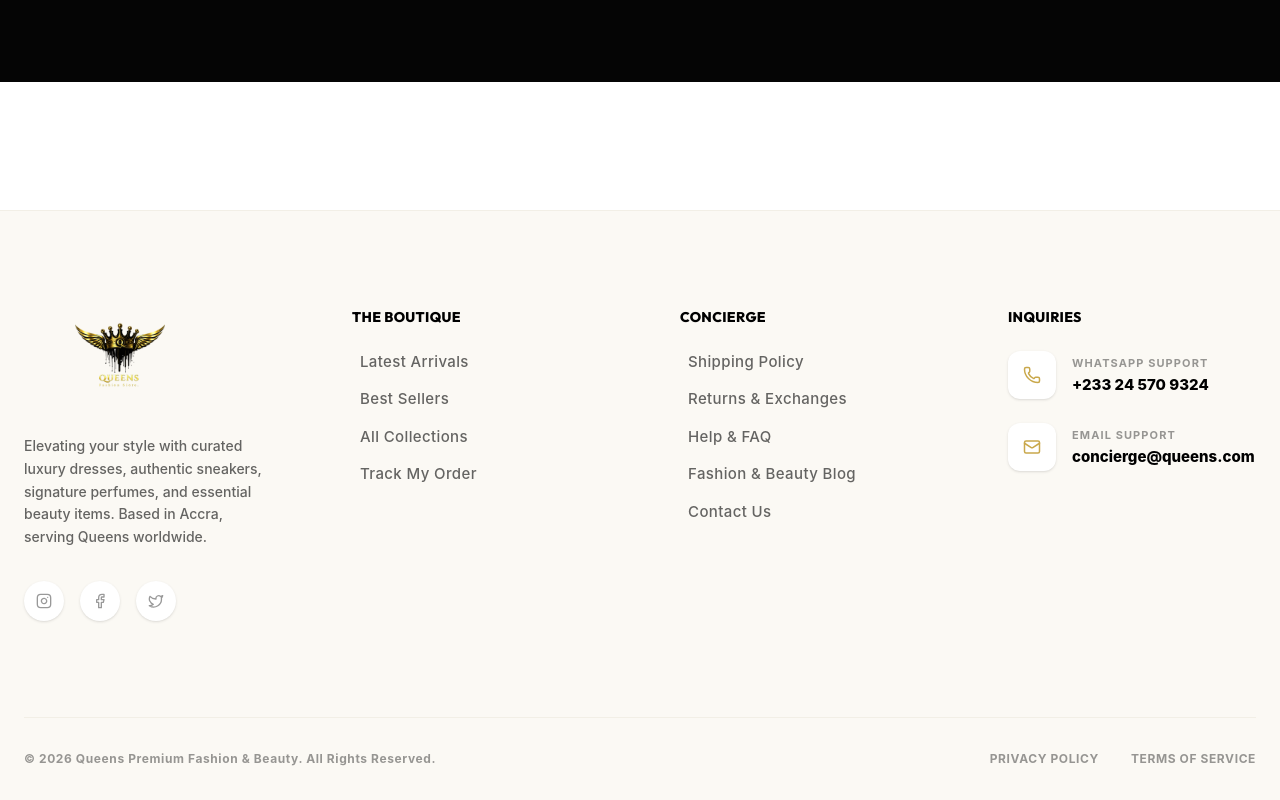
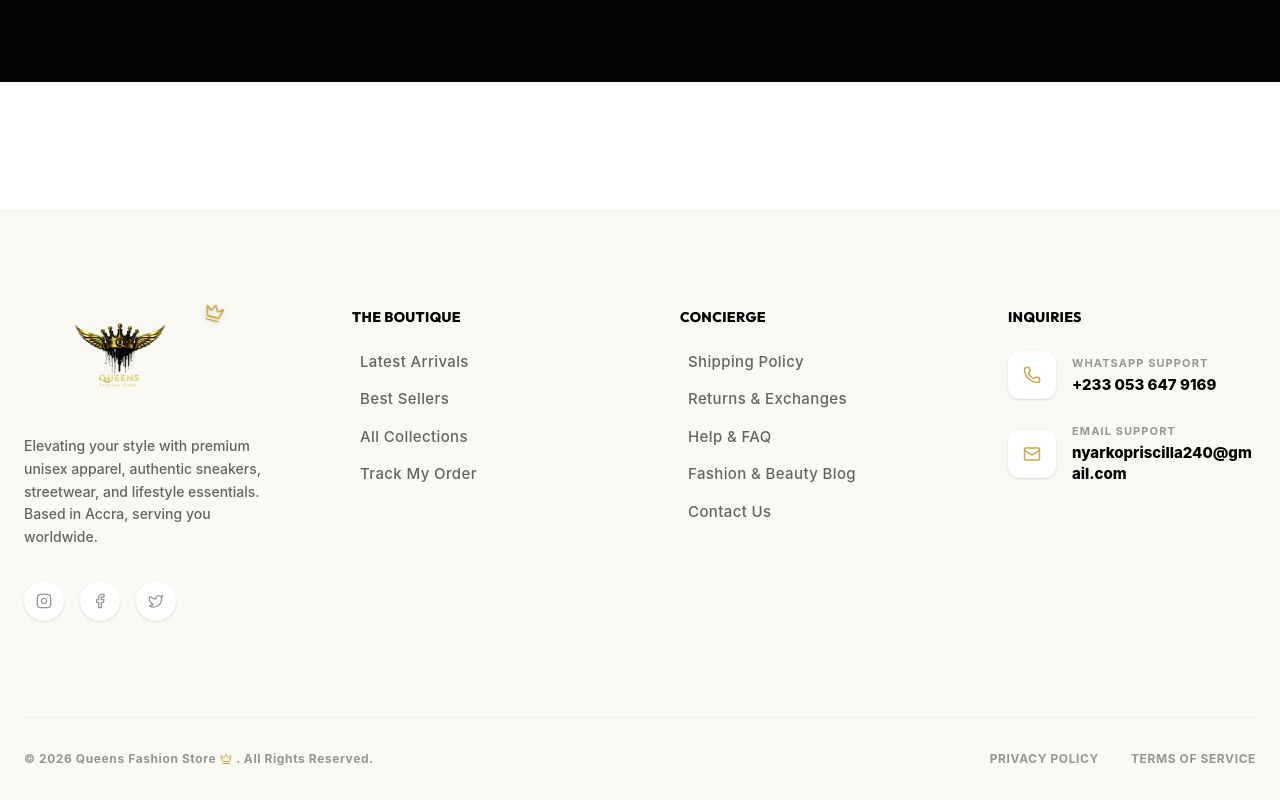
Before and after one commit to nicholas-philip/queens-website, a React (Vite) app in the folder buyers/frontend/: page /payment/success in a window 1280 px wide. Shown: the part 848-1648 px from the top of the page. Built offline with nearby package versions, Linux system fonts and the light colour scheme; no server answers; a web font is replaced by a local one.

Commit message:
Fix paystack redirect URL

```diff
--- a/buyers/frontend/src/components/Footer.jsx
+++ b/buyers/frontend/src/components/Footer.jsx
@@ -5,6 +5,7 @@ import Twitter from 'lucide-react/dist/esm/icons/twitter';
 import FacebookIcon from 'lucide-react/dist/esm/icons/facebook';
 import Mail from 'lucide-react/dist/esm/icons/mail';
 import Phone from 'lucide-react/dist/esm/icons/phone';
+import Crown from 'lucide-react/dist/esm/icons/crown';
 import logo from '../assets/logo.png';
 
 const Footer = () => {
@@ -36,15 +37,16 @@ const Footer = () => {
 
         {/* Brand Identity - full width on mobile */}
         <div className="col-span-2 lg:col-span-1 space-y-5 sm:space-y-8">
-          <Link to="/" className="flex flex-col">
+           <Link to="/" className="flex flex-col">
              <div className="flex items-center group">
-                <div className="w-36 sm:w-48 h-16 sm:h-24 flex items-center justify-center transition-transform group-hover:scale-105 duration-500">
-                   <img src={logo} alt="Queens Luxe Logo" className="w-full h-full object-contain" />
+                <div className="w-36 sm:w-48 h-16 sm:h-24 flex items-center justify-center transition-transform group-hover:scale-105 duration-500 relative">
+                   <img src={logo} alt="Queens Fashion Store Logo" className="w-full h-full object-contain" />
+                   <Crown size={20} className="text-primary absolute -top-1 right-0 md:-right-2 drop-shadow-md rotate-[15deg] group-hover:rotate-0 transition-transform" />
                 </div>
              </div>
            </Link>
            <p className="text-base-content/60 text-sm leading-relaxed max-w-xs font-medium">
-             Elevating your style with curated luxury dresses, authentic sneakers, signature perfumes, and essential beauty items. Based in Accra, serving Queens worldwide.
+             Elevating your style with premium unisex apparel, authentic sneakers, streetwear, and lifestyle essentials. Based in Accra, serving you worldwide.
            </p>
            <div className="flex gap-3 sm:gap-4 text-base-content/40">
              <a href="#" className="w-9 sm:w-10 h-9 sm:h-10 rounded-full bg-base-100 flex items-center justify-center shadow-sm hover:text-primary hover:shadow-md transition-all duration-300 transform hover:-translate-y-1"><Instagram size={16} strokeWidth={2} /></a>
@@ -91,14 +93,14 @@ const Footer = () => {
                 <div className="w-10 sm:w-12 h-10 sm:h-12 bg-base-100 shadow-sm flex items-center justify-center rounded-xl text-primary group-hover:scale-105 transition-transform flex-shrink-0"><Phone size={18} strokeWidth={2} /></div>
                 <div>
                    <p className="text-[10px] sm:text-[11px] font-bold uppercase tracking-widest text-base-content/40 mb-0.5">WhatsApp Support</p>
-                   <p className="text-base-content text-sm sm:text-[15px] font-extrabold">+233 24 570 9324</p>
+                   <p className="text-base-content text-sm sm:text-[15px] font-extrabold">+233 053 647 9169</p>
                 </div>
              </li>
              <li className="flex items-center gap-3 sm:gap-4 group">
                 <div className="w-10 sm:w-12 h-10 sm:h-12 bg-base-100 shadow-sm flex items-center justify-center rounded-xl text-primary group-hover:scale-105 transition-transform flex-shrink-0"><Mail size={18} strokeWidth={2} /></div>
                 <div>
                    <p className="text-[10px] sm:text-[11px] font-bold uppercase tracking-widest text-base-content/40 mb-0.5">Email Support</p>
-                   <p className="text-base-content text-sm sm:text-[15px] font-extrabold break-all">concierge@queens.com</p>
+                   <p className="text-base-content text-sm sm:text-[15px] font-extrabold break-all">nyarkopriscilla240@gmail.com</p>
                 </div>
              </li>
            </ul>
@@ -107,7 +109,7 @@ const Footer = () => {
 
       {/* Copyright Bar */}
       <div className="max-w-[1440px] mx-auto mt-12 sm:mt-20 md:mt-24 pt-6 sm:pt-8 border-t border-base-300 flex flex-col md:flex-row justify-between items-center gap-4 sm:gap-6 text-[11px] sm:text-[12px] font-bold tracking-wider text-base-content/40">
-        <p className="text-center md:text-left">© {currentYear} Queens Premium Fashion & Beauty. All Rights Reserved.</p>
+        <p className="text-center md:text-left flex items-center justify-center md:justify-start gap-1">© {currentYear} Queens Fashion Store <Crown size={12} className="text-primary" />. All Rights Reserved.</p>
         <div className="flex gap-5 sm:gap-8">
            {footerLinks.legal.map(link => (
              <Link key={link.name} to={link.path} className="hover:text-primary transition-colors uppercase">{link.name}</Link>
--- a/buyers/frontend/src/components/Header.jsx
+++ b/buyers/frontend/src/components/Header.jsx
@@ -1,6 +1,6 @@
 import React, { useState, useEffect } from 'react';
 import { Link, useNavigate } from 'react-router-dom';
-import { ShoppingBag, Menu, X, Search, ChevronDown, ChevronRight, User, Heart, Sun, Moon, Star } from 'lucide-react';
+import { ShoppingBag, Menu, X, Search, ChevronDown, ChevronRight, User, Heart, Sun, Moon, Star, Crown } from 'lucide-react';
 import { useQuery } from '@tanstack/react-query';
 import { useCartStore } from '../store/useCartStore';
 import { useWishlistStore } from '../store/useWishlistStore';
@@ -96,7 +96,8 @@ const Header = () => {
             {/* Logo */}
             <Link to="/" className="flex items-center group flex-shrink-0">
                <div className="w-16 h-12 md:w-32 md:h-20 flex items-center justify-center group-hover:drop-shadow-[0_0_15px_rgba(201,168,76,0.4)] group-hover:scale-105 transition-all duration-500 relative">
-                  <img src={logo} alt="Queens Luxe Logo" className="w-full h-full object-contain" />
+                  <img src={logo} alt="Queens Fashion Store Logo" className="w-full h-full object-contain" />
+                  <Crown size={18} className="text-primary absolute -top-1 -right-2 md:-top-2 md:-right-4 drop-shadow-md rotate-[15deg] group-hover:rotate-0 transition-transform" />
                </div>
             </Link>
 
--- a/buyers/frontend/src/pages/About.jsx
+++ b/buyers/frontend/src/pages/About.jsx
@@ -43,8 +43,8 @@ const values = [
   },
   {
     icon: Users,
-    title: 'Built for Queens',
-    desc: 'We celebrate women in all their glory — our catalogue is designed to make every woman feel seen.',
+    title: 'Built for Everyone',
+    desc: 'We celebrate individuality in all its glory — our catalogue is designed to make everyone feel seen and confident.',
   },
 ];
 
@@ -61,10 +61,10 @@ const About = () => {
             <span className="text-[10px] font-black uppercase tracking-[0.35em] text-primary mb-4 block">Our Story</span>
             <h1 className="text-4xl sm:text-5xl md:text-7xl font-black tracking-tight leading-[1.05] mb-6">
               Elevating Style.<br />
-              <span className="text-primary font-serif italic">Empowering Queens.</span>
+              <span className="text-primary font-serif italic">Empowering You.</span>
             </h1>
             <p className="text-neutral-content/60 text-base sm:text-lg md:text-xl font-medium max-w-2xl mx-auto leading-relaxed">
-              We started with a simple belief: every woman deserves to look and feel extraordinary — without compromise.
+              We started with a simple belief: everyone deserves to look and feel extraordinary — without compromise.
             </p>
           </FadeUp>
         </div>
@@ -76,19 +76,19 @@ const About = () => {
           <FadeUp>
             <div className="bg-base-200/40 border border-base-200 rounded-[2rem] p-8 sm:p-12 md:p-16 space-y-6 text-base-content/70 leading-relaxed font-medium text-base sm:text-lg">
               <p className="text-xl sm:text-2xl font-black text-base-content leading-normal">
-                Welcome to <span className="text-primary">Queens</span> — where elegance meets everyday life.
+                Welcome to <span className="text-primary">Queens Fashion Store</span> — where premium streetwear meets everyday elegance.
               </p>
 
               <p>
-                We curated a lifestyle collection for the modern woman who values style, quality, and refreshing experiences.
-                From hand-picked jewellery — delicate waist beads and 18k gold-plated bracelets — to premium beauty essentials
-                like high-shine glosses and radiant body oils, every product is selected to make you feel like the Queen you are.
+                We curated a lifestyle collection for the modern individual who values style, quality, and refreshing experiences.
+                From authentic sneakers and high-end streetwear to premium lifestyle essentials,
+                every product is selected to make you look and feel your absolute best.
               </p>
 
               <p>
-                Our mission is to bring the <em className="text-primary font-black not-italic">"Glossy Look"</em> to everyone, everywhere.
-                We believe self-care and style should be accessible, professional, and undeniably beautiful.
-                Based in Accra, serving Queens worldwide.
+                Our mission is to bring <em className="text-primary font-black not-italic">premium, uncompromised style</em> to everyone, everywhere.
+                We believe self-expression and style should be accessible, bold, and undeniably authentic.
+                Based in Accra, serving you worldwide.
               </p>
 
               <div className="pt-8 border-t border-base-200 flex flex-col sm:flex-row items-center gap-6">
@@ -97,7 +97,7 @@ const About = () => {
                 </div>
                 <div>
                   <h3 className="text-base-content font-black text-xl mb-1">Elevate Your Style</h3>
-                  <p className="font-black text-primary tracking-widest uppercase text-xs">#QueensGlow #GlossyKiss</p>
+                  <p className="font-black text-primary tracking-widest uppercase text-xs">#QueensFashion #PremiumStyle</p>
                 </div>
               </div>
             </div>
--- a/buyers/frontend/src/pages/Contact.jsx
+++ b/buyers/frontend/src/pages/Contact.jsx
@@ -81,20 +81,20 @@ const Contact = () => {
               <ContactInfo
                 icon={Phone}
                 label="Direct Line"
-                value="+233 24 570 9324"
-                href="tel:+233245709324"
+                value="+233 053 647 9169"
+                href="tel:+2330536479169"
               />
               <ContactInfo
                 icon={MessageSquare}
                 label="WhatsApp"
                 value="Queens Concierge"
-                href="https://wa.me/233245709324"
+                href="https://wa.me/2330536479169"
               />
               <ContactInfo
                 icon={Mail}
                 label="Electronic Mail"
-                value="concierge@queens.com"
-                href="mailto:concierge@queens.com"
+                value="nyarkopriscilla240@gmail.com"
+                href="mailto:nyarkopriscilla240@gmail.com"
               />
               <ContactInfo
                 icon={Instagram}
--- a/buyers/frontend/src/pages/PaymentSuccess.jsx
+++ b/buyers/frontend/src/pages/PaymentSuccess.jsx
@@ -129,7 +129,7 @@ const PaymentSuccess = () => {
         </motion.div>
 
         <p className="text-center text-white/20 text-[10px] mt-10 uppercase tracking-[0.3em] font-black">
-          ✦ Secured by Paystack & Queens Luxe ✦
+          ✦ Secured by Paystack & Queens Fashion Store ✦
         </p>
 
       </div>
--- a/buyers/frontend/src/pages/PrivacyPolicy.jsx
+++ b/buyers/frontend/src/pages/PrivacyPolicy.jsx
@@ -47,7 +47,7 @@ const PrivacyPolicy = () => {
 
             <div className="pt-6 sm:pt-10 border-t border-base-200 text-center font-bold text-base-content/30 text-xs sm:text-sm tracking-widest mt-8 sm:mt-12">
               <p className="uppercase mb-2">Last Updated: March 2026.</p>
-              <p>Questions? <a href="mailto:concierge@queens.com" className="text-primary hover:underline">concierge@queens.com</a></p>
+              <p>Questions? <a href="mailto:nyarkopriscilla240@gmail.com" className="text-primary hover:underline">nyarkopriscilla240@gmail.com</a></p>
             </div>
           </div>
         </motion.div>
--- a/buyers/frontend/src/pages/Wishlist.jsx
+++ b/buyers/frontend/src/pages/Wishlist.jsx
@@ -61,7 +61,7 @@ const Wishlist = () => {
                 My <span className="font-serif italic text-primary">Favourites</span>
               </h1>
               <p className="text-base-content/50 font-medium text-sm md:text-lg max-w-lg leading-relaxed">
-                A curated selection of your most desired Queens Luxe pieces. Take another look and make them yours.
+                A curated selection of your most desired Queens Fashion Store pieces. Take another look and make them yours.
               </p>
             </FadeUp>
           </div>
```
Also changed, not shown: 1 other file (tests, documents, lock files or other folders).
